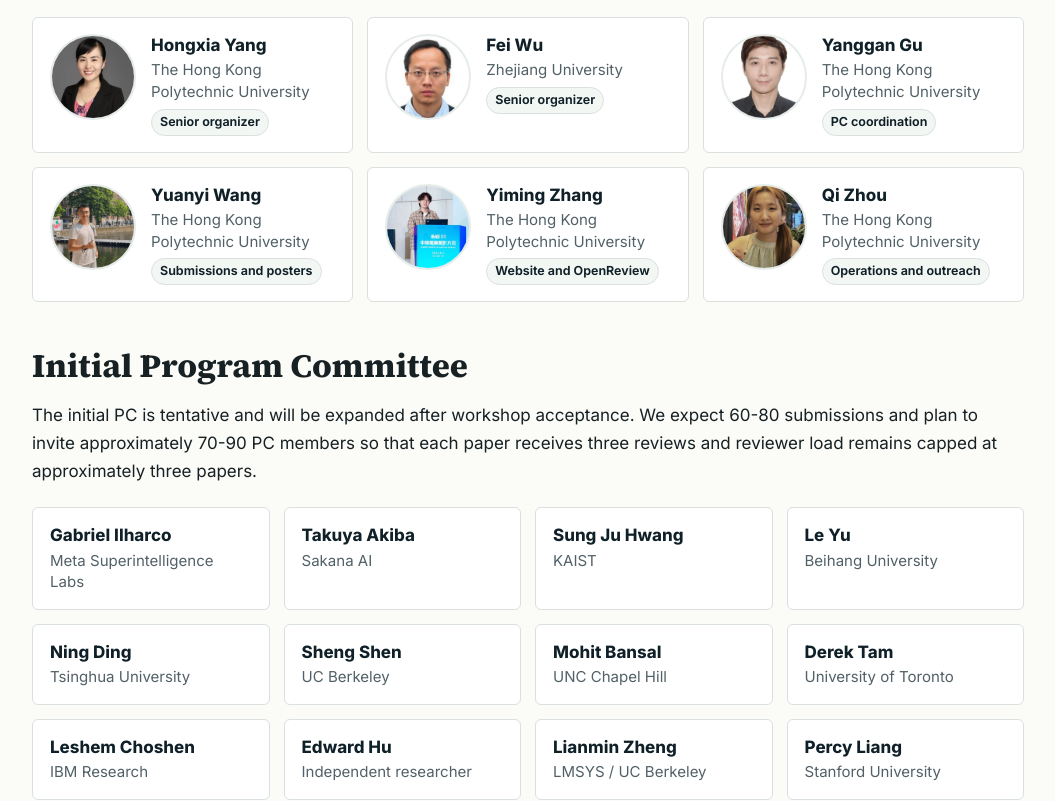
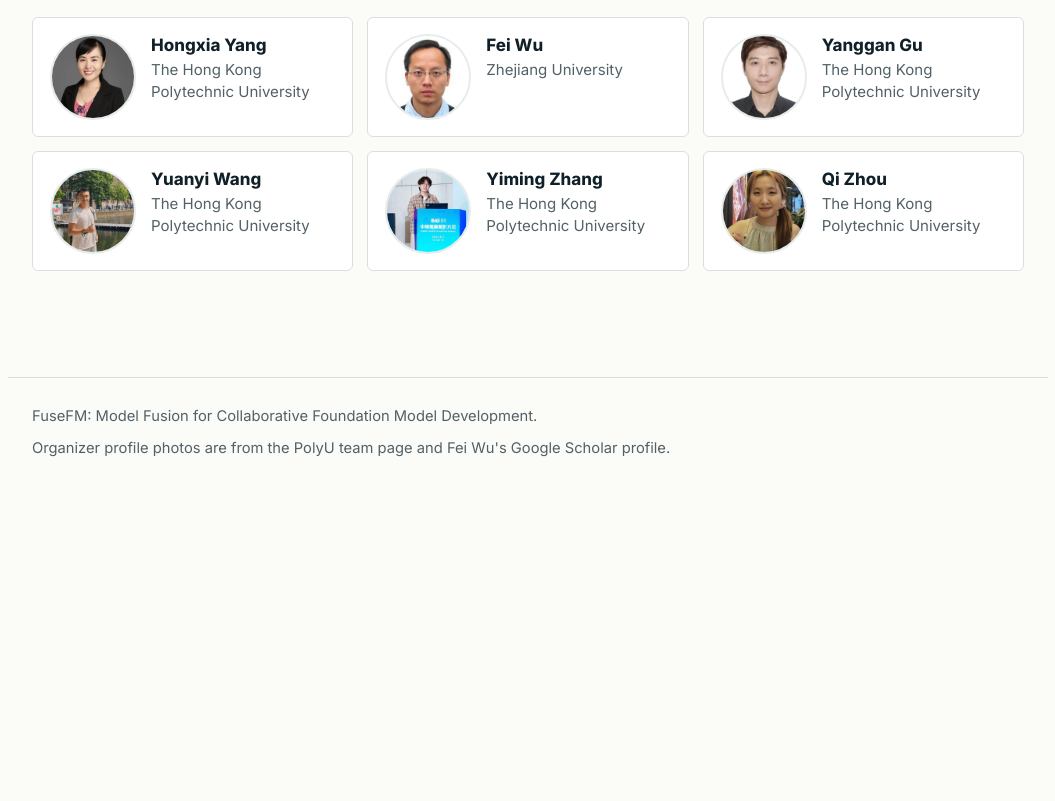
Before and after one commit to egangu/model-fusion-workshop, a plain HTML site: page organizers.html in a window 1280 px wide. Shown: the part 552-1353 px from the top of the page, without its empty margins (112-1167 px from the left). After the commit the page ends 1061 px from the top, so only its background shows below. Drawn offline with Linux system fonts and the light colour scheme.

Commit message:
Simplify public workshop organization details

```diff
--- a/assets/style.css
+++ b/assets/style.css
@@ -206,9 +206,7 @@ li {
 
 .topic-grid,
 .people-grid,
-.speaker-list,
-.pc-grid,
-.stat-grid {
+.speaker-list {
   display: grid;
   gap: 14px;
   margin: 22px 0 34px;
@@ -227,41 +225,18 @@ li {
   grid-template-columns: 1fr;
 }
 
-.pc-grid {
-  grid-template-columns: repeat(auto-fit, minmax(210px, 1fr));
-}
-
-.stat-grid {
-  grid-template-columns: repeat(auto-fit, minmax(170px, 1fr));
-}
-
 .topic,
 .person,
-.speaker,
-.pc-member,
-.stat {
+.speaker {
   padding: 16px 17px;
   background: var(--panel);
   border: 1px solid var(--line);
   border-radius: 6px;
 }
 
-.stat {
-  border-top: 3px solid var(--teal);
-}
-
-.stat strong {
-  display: block;
-  margin-bottom: 2px;
-  color: var(--deep);
-  font-size: 1.35rem;
-  line-height: 1.2;
-}
-
 .topic strong,
 .person strong,
-.speaker strong,
-.pc-member strong {
+.speaker strong {
   display: block;
   color: var(--deep);
   line-height: 1.3;
--- a/organizers.html
+++ b/organizers.html
@@ -30,32 +30,12 @@
     <main id="content" class="main-content" role="main">
       <h1>Organizers</h1>
       <div class="people-grid">
-        <div class="person"><img class="person-photo" src="assets/people/hongxia-yang-thumb.jpg" alt="Hongxia Yang"><div><strong>Hongxia Yang</strong><span class="meta">The Hong Kong Polytechnic University</span><span class="label">Senior organizer</span></div></div>
-        <div class="person"><img class="person-photo" src="assets/people/fei-wu-thumb.jpg" alt="Fei Wu"><div><strong>Fei Wu</strong><span class="meta">Zhejiang University</span><span class="label">Senior organizer</span></div></div>
-        <div class="person"><img class="person-photo" src="assets/people/yanggan-gu-thumb.jpg" alt="Yanggan Gu"><div><strong>Yanggan Gu</strong><span class="meta">The Hong Kong Polytechnic University</span><span class="label">PC coordination</span></div></div>
-        <div class="person"><img class="person-photo" src="assets/people/yuanyi-wang-thumb.jpg" alt="Yuanyi Wang"><div><strong>Yuanyi Wang</strong><span class="meta">The Hong Kong Polytechnic University</span><span class="label">Submissions and posters</span></div></div>
-        <div class="person"><img class="person-photo" src="assets/people/yiming-zhang-thumb.jpg" alt="Yiming Zhang"><div><strong>Yiming Zhang</strong><span class="meta">The Hong Kong Polytechnic University</span><span class="label">Website and OpenReview</span></div></div>
-        <div class="person"><img class="person-photo" src="assets/people/qi-zhou-thumb.jpg" alt="Qi Zhou"><div><strong>Qi Zhou</strong><span class="meta">The Hong Kong Polytechnic University</span><span class="label">Operations and outreach</span></div></div>
-      </div>
-
-      <h1>Initial Program Committee</h1>
-      <p>The initial PC is tentative and will be expanded after workshop acceptance. We expect 60-80 submissions and plan to invite approximately 70-90 PC members so that each paper receives three reviews and reviewer load remains capped at approximately three papers.</p>
-      <div class="pc-grid">
-        <div class="pc-member"><strong>Gabriel Ilharco</strong><span class="meta">Meta Superintelligence Labs</span></div>
-        <div class="pc-member"><strong>Takuya Akiba</strong><span class="meta">Sakana AI</span></div>
-        <div class="pc-member"><strong>Sung Ju Hwang</strong><span class="meta">KAIST</span></div>
-        <div class="pc-member"><strong>Le Yu</strong><span class="meta">Beihang University</span></div>
-        <div class="pc-member"><strong>Ning Ding</strong><span class="meta">Tsinghua University</span></div>
-        <div class="pc-member"><strong>Sheng Shen</strong><span class="meta">UC Berkeley</span></div>
-        <div class="pc-member"><strong>Mohit Bansal</strong><span class="meta">UNC Chapel Hill</span></div>
-        <div class="pc-member"><strong>Derek Tam</strong><span class="meta">University of Toronto</span></div>
-        <div class="pc-member"><strong>Leshem Choshen</strong><span class="meta">IBM Research</span></div>
-        <div class="pc-member"><strong>Edward Hu</strong><span class="meta">Independent researcher</span></div>
-        <div class="pc-member"><strong>Lianmin Zheng</strong><span class="meta">LMSYS / UC Berkeley</span></div>
-        <div class="pc-member"><strong>Percy Liang</strong><span class="meta">Stanford University</span></div>
-        <div class="pc-member"><strong>Yizhong Wang</strong><span class="meta">University of Texas at Austin</span></div>
-        <div class="pc-member"><strong>Shayne Longpre</strong><span class="meta">Data Provenance Initiative</span></div>
-        <div class="pc-member"><strong>Jianmin Wu</strong><span class="meta">The Hong Kong Polytechnic University</span></div>
+        <div class="person"><img class="person-photo" src="assets/people/hongxia-yang-thumb.jpg" alt="Hongxia Yang"><div><strong>Hongxia Yang</strong><span class="meta">The Hong Kong Polytechnic University</span></div></div>
+        <div class="person"><img class="person-photo" src="assets/people/fei-wu-thumb.jpg" alt="Fei Wu"><div><strong>Fei Wu</strong><span class="meta">Zhejiang University</span></div></div>
+        <div class="person"><img class="person-photo" src="assets/people/yanggan-gu-thumb.jpg" alt="Yanggan Gu"><div><strong>Yanggan Gu</strong><span class="meta">The Hong Kong Polytechnic University</span></div></div>
+        <div class="person"><img class="person-photo" src="assets/people/yuanyi-wang-thumb.jpg" alt="Yuanyi Wang"><div><strong>Yuanyi Wang</strong><span class="meta">The Hong Kong Polytechnic University</span></div></div>
+        <div class="person"><img class="person-photo" src="assets/people/yiming-zhang-thumb.jpg" alt="Yiming Zhang"><div><strong>Yiming Zhang</strong><span class="meta">The Hong Kong Polytechnic University</span></div></div>
+        <div class="person"><img class="person-photo" src="assets/people/qi-zhou-thumb.jpg" alt="Qi Zhou"><div><strong>Qi Zhou</strong><span class="meta">The Hong Kong Polytechnic University</span></div></div>
       </div>
     </main>
 
```
Also changed, not shown: call-for-papers.html (+1 -1 lines), index.html (+0 -6 lines).
